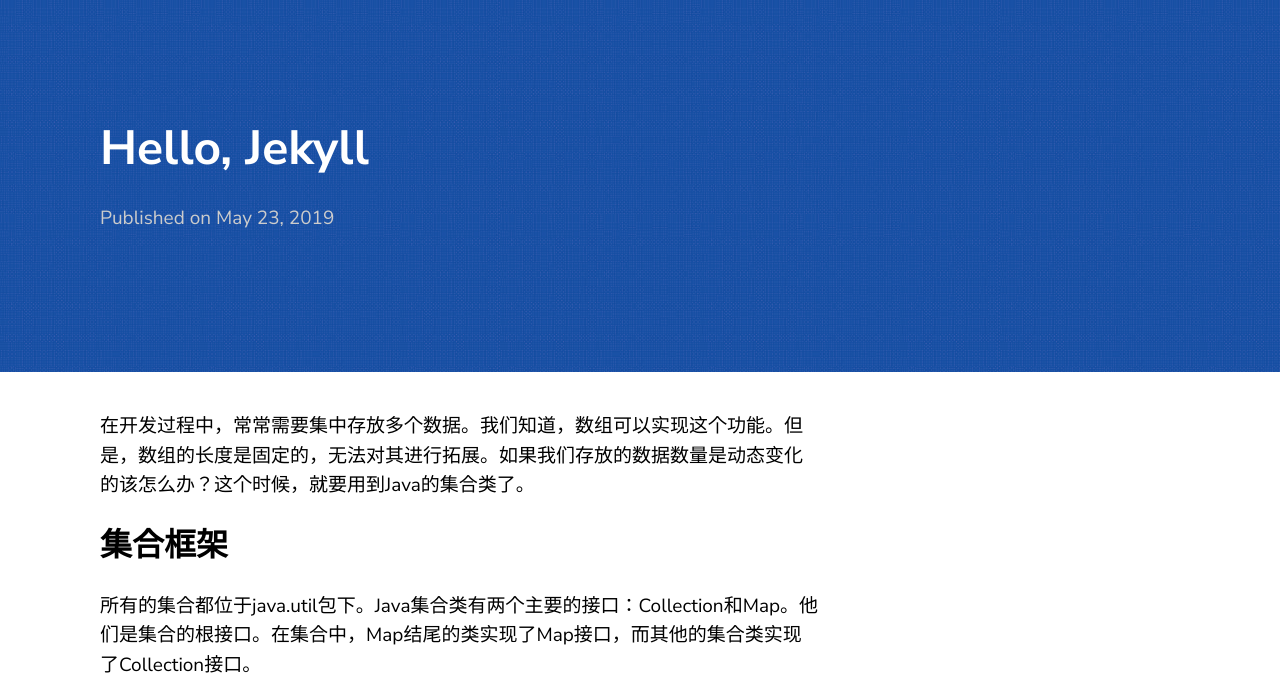
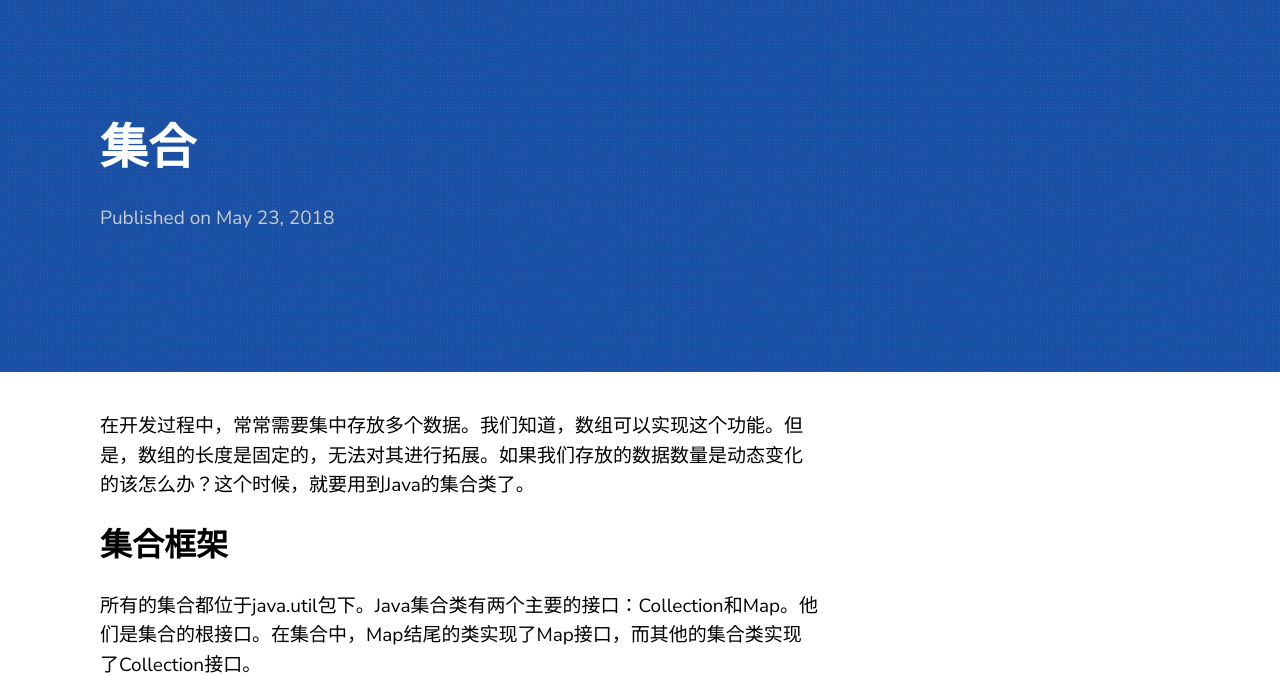
Before and after one commit to swz1993/swz1993.github.io, a Jekyll site: the page built from _posts/2019-05-23-集合.markdown, in a window 1280 px wide and 900 px high, cut to the strip 0-675 px from the top of the window. Built offline with Jekyll 4.4.1, drawn with Linux system fonts in a browser that asks for light colours.

Commit message:
change title

```diff
--- a/_posts/2019-05-23-集合.markdown
+++ b/_posts/2019-05-23-集合.markdown
@@ -1,7 +1,7 @@
 ---
 layout: post
-title:  "Hello, Jekyll"
-date:   2019-05-23 21:03:36 +0530
+title:  "集合"
+date:   2018-05-23 21:03:36 +0530
 ---
 在开发过程中，常常需要集中存放多个数据。我们知道，数组可以实现这个功能。但是，数组的长度是固定的，无法对其进行拓展。如果我们存放的数据数量是动态变化的该怎么办？这个时候，就要用到Java的集合类了。
 
```
